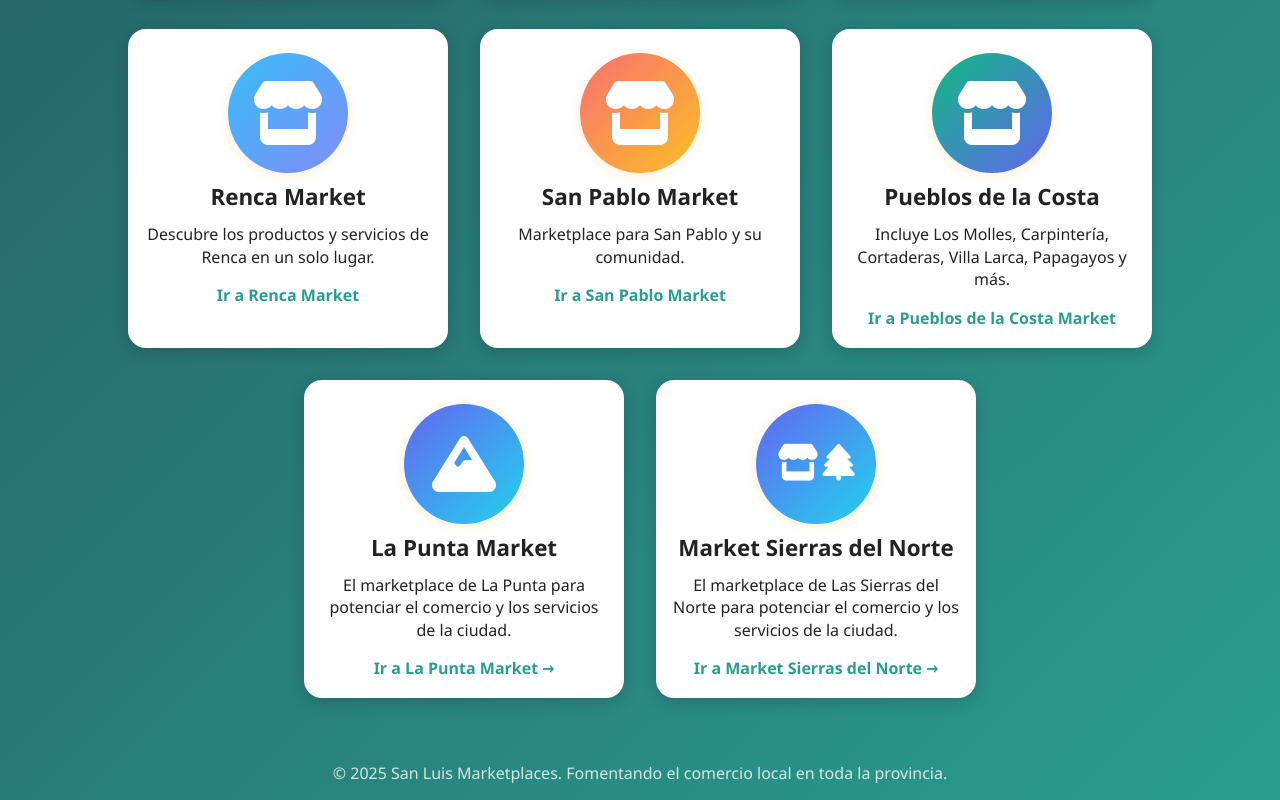
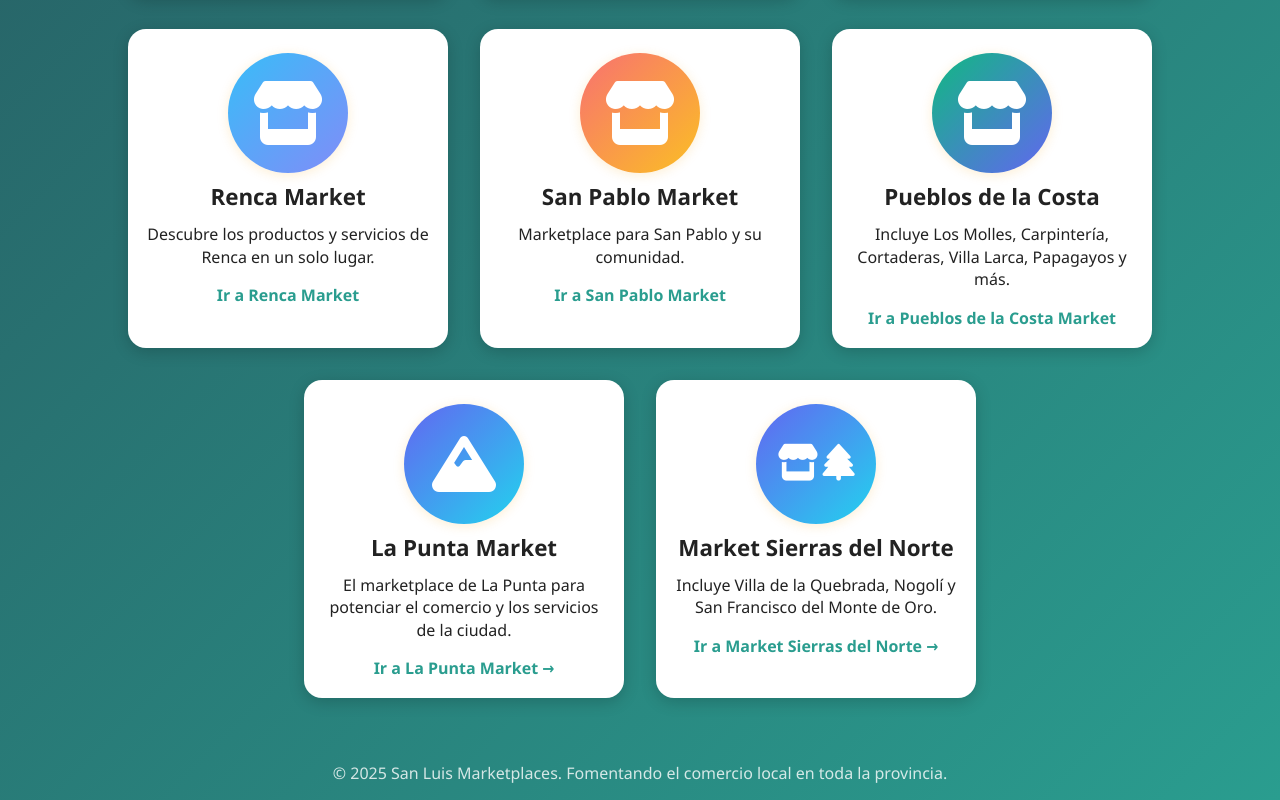
Before and after one commit to sanluismarket/Apps-de-San-Luis-Marketplaces, a plain HTML site: page index.html in a window 1280 px wide. Shown: the part 1246-2046 px from the top of the page. Drawn offline with Linux system fonts and the light colour scheme.

Commit message:
ddgsxxcc

```diff
--- a/index.html
+++ b/index.html
@@ -235,7 +235,7 @@
         <i class="fas fa-tree"></i>
       </div>
       <h2>Market Sierras del Norte</h2>
-      <p>El marketplace de Las Sierras del Norte para potenciar el comercio y los servicios de la ciudad.</p>
+      <p>Incluye Villa de la Quebrada, Nogolí y San Francisco del Monte de Oro.</p>
       <span class="card-link">Ir a Market Sierras del Norte &rarr;</span>
     </a>
 
```
